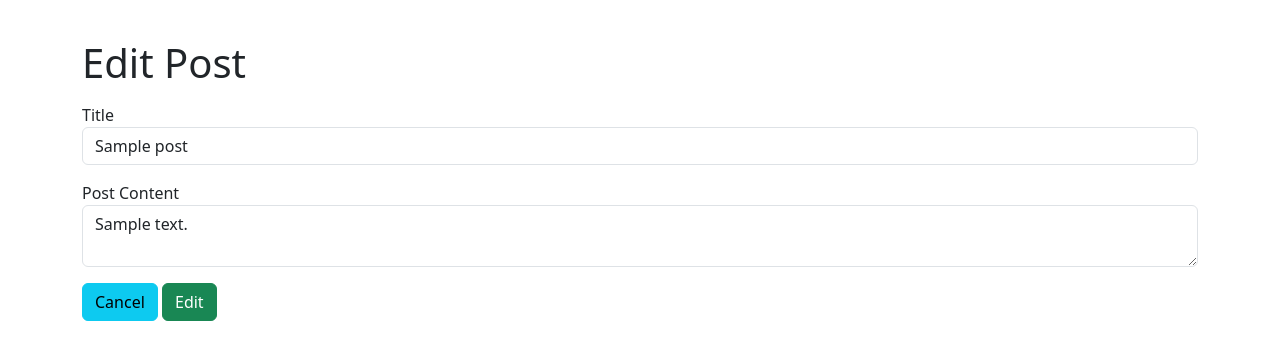
After one commit to andres-ordonezs/Blogly, a Flask app: page /posts/1/edit in a window 1280 px wide. The commit adds this page. Shown: the top 360 px of the page. Run offline with Flask 3, Linux system fonts and the light colour scheme; tables that the repository leaves empty hold one stand-in row (values such as "Sample post").

Commit message:
post create

```diff
--- a/app.py
+++ b/app.py
@@ -19,6 +19,7 @@ app.config['SECRET_KEY'] = "SECRET!"
 connect_db(app)
 
 # USER ROUTES
+
 
 @app.get('/')
 def redirect_users():
@@ -121,7 +122,6 @@ def delete_user(user_id):
     return redirect('/users')
 
 
-
 # POST ROUTES
 
 @app.get('/users/<int:user_id>/posts/new')
@@ -131,6 +131,7 @@ def show_new_post_form(user_id):
     user = User.query.get_or_404(user_id)
 
     return render_template('new_post_form.html', user=user)
+
 
 @app.post('/users/<int:user_id>/posts/new')
 def handle_add_post(user_id):
@@ -151,3 +152,21 @@ def handle_add_post(user_id):
     db.session.commit()
 
     return redirect(f'/users/{user_id}')
+
+
+@app.get('/posts/<int:post_id>')
+def show_post(post_id):
+    """  """
+
+    post = Post.query.get_or_404(post_id)
+
+    return render_template('post.html', post=post)
+
+
+@app.get('/posts/<int:post_id>/edit')
+def show_post_edit_form(post_id):
+    """  """
+
+    post = Post.query.get_or_404(post_id)
+
+    return render_template('post_edit.html', post=post)
--- a/templates/new_post_form.html
+++ b/templates/new_post_form.html
@@ -20,7 +20,8 @@
     <div class="form-row mt-3">
       <div class="form-group">
         <label for="content">Content</label>
-        <input type="text" class="form-control" id="content" name="content">
+        <textarea class="form-control" id="content" name="content">
+          </textarea>
       </div>
     </div>
 
--- /dev/null
+++ b/templates/post_edit.html
@@ -0,0 +1,33 @@
+{% extends 'base.html' %}
+
+{% block title %} {% endblock %}
+
+{% block content %}
+
+
+<div class="container">
+  <h1 class="mt-4">Edit Post</h1>
+
+  <form action="/posts/{{ post.id }}/edit" method="POST">
+
+    <div class="form-row mt-3">
+      <div class="form-group">
+        <label for="title">Title</label>
+        <input type="text" class="form-control" id="title" name="title" value="{{post.title}}">
+      </div>
+    </div>
+
+    <div class="form-row mt-3">
+      <div class="form-group">
+        <label for="content">Post Content</label>
+        <textarea class="form-control" id="content" name="content">{{post.content}}</textarea>
+      </div>
+    </div>
+
+
+    <a href="/posts/{{ post.id }}" class="btn btn-info mt-3">Cancel</a>
+    <button type="submit" class="btn btn-success mt-3">Edit</button>
+  </form>
+</div>
+
+{% endblock %}
```
Also changed, not shown: templates/post.html (added, +22 -0 lines), templates/user_detail.html (+18 -2 lines).
